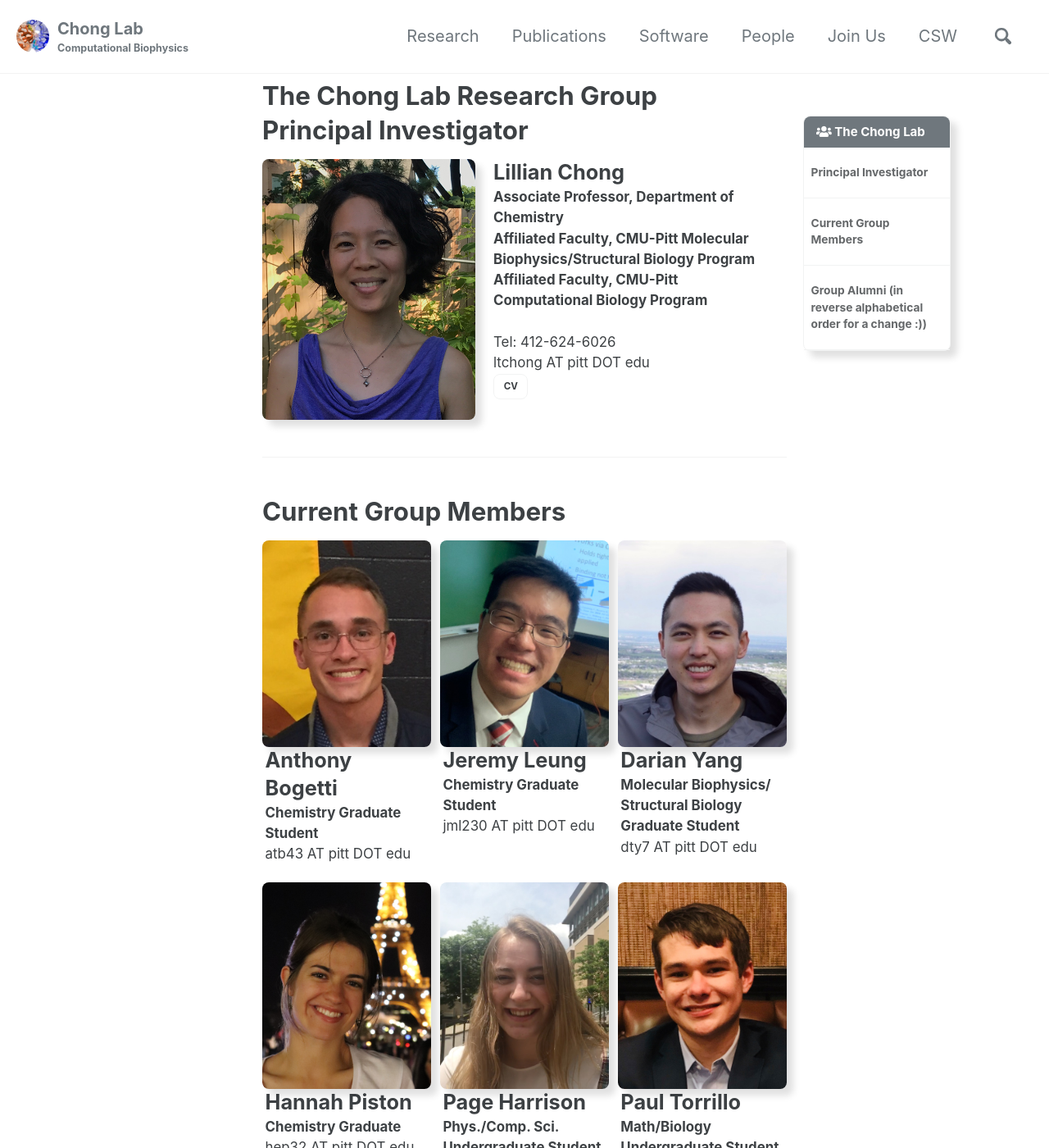
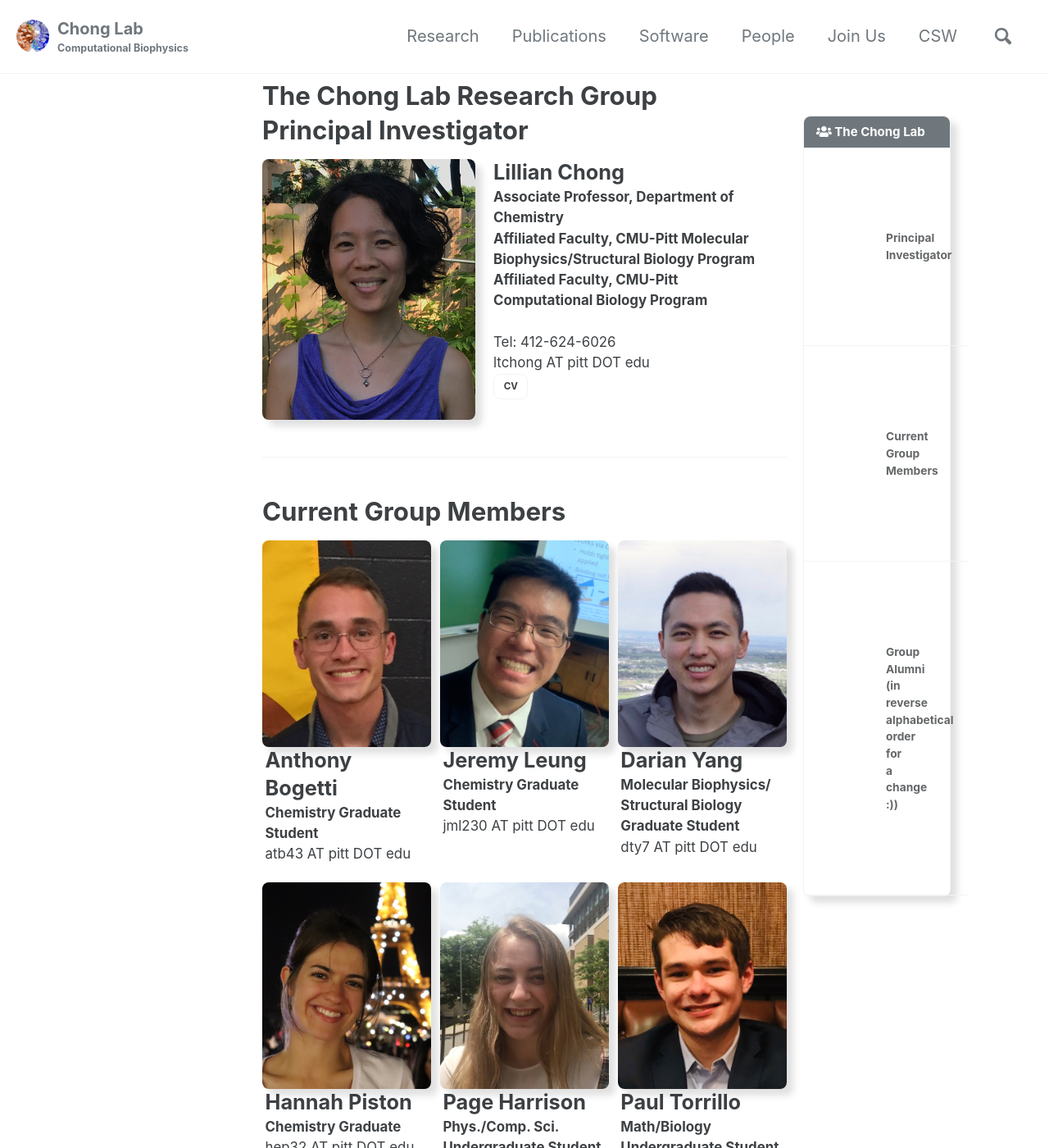
Before and after one commit to darianyang/darianyang.github.io, a Jekyll site: the page built from _pages/people.md, in a window 1280 px wide and 1400 px high. Shown: the whole window at 82% size. Built offline with Jekyll 4.4.1, drawn with Linux system fonts in a browser that asks for light colours; cached includes are drawn as plain includes.

Commit message:
update padding

```diff
--- a/_sass/minimal-mistakes/_navigation.scss
+++ b/_sass/minimal-mistakes/_navigation.scss
@@ -532,7 +532,7 @@
 
   a {
     display: block;
-    padding: 1.0rem 0.425rem;
+    padding: 5rem 5rem;
     color: $muted-text-color;
     font-weight: bold;
     line-height: 1.5;
```
